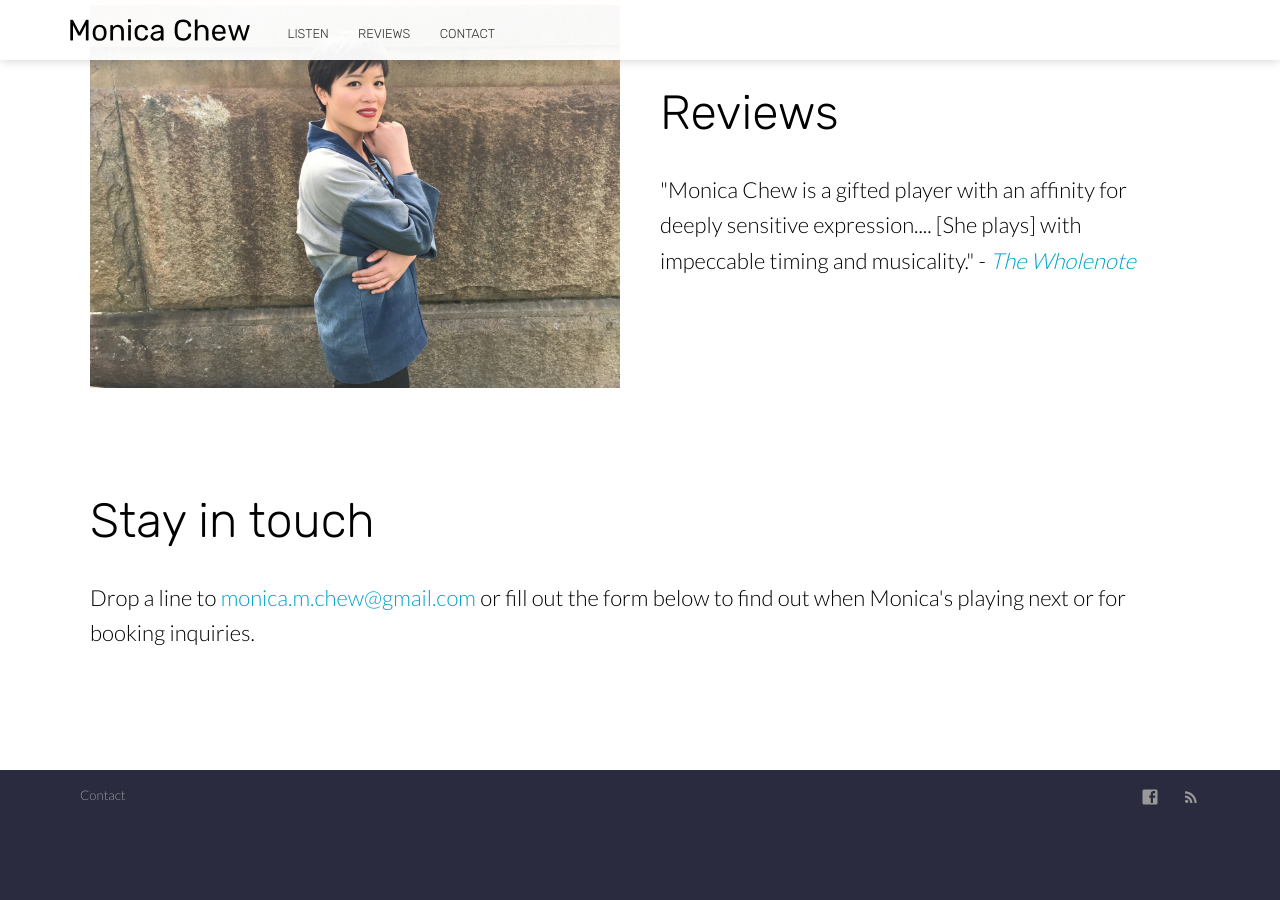
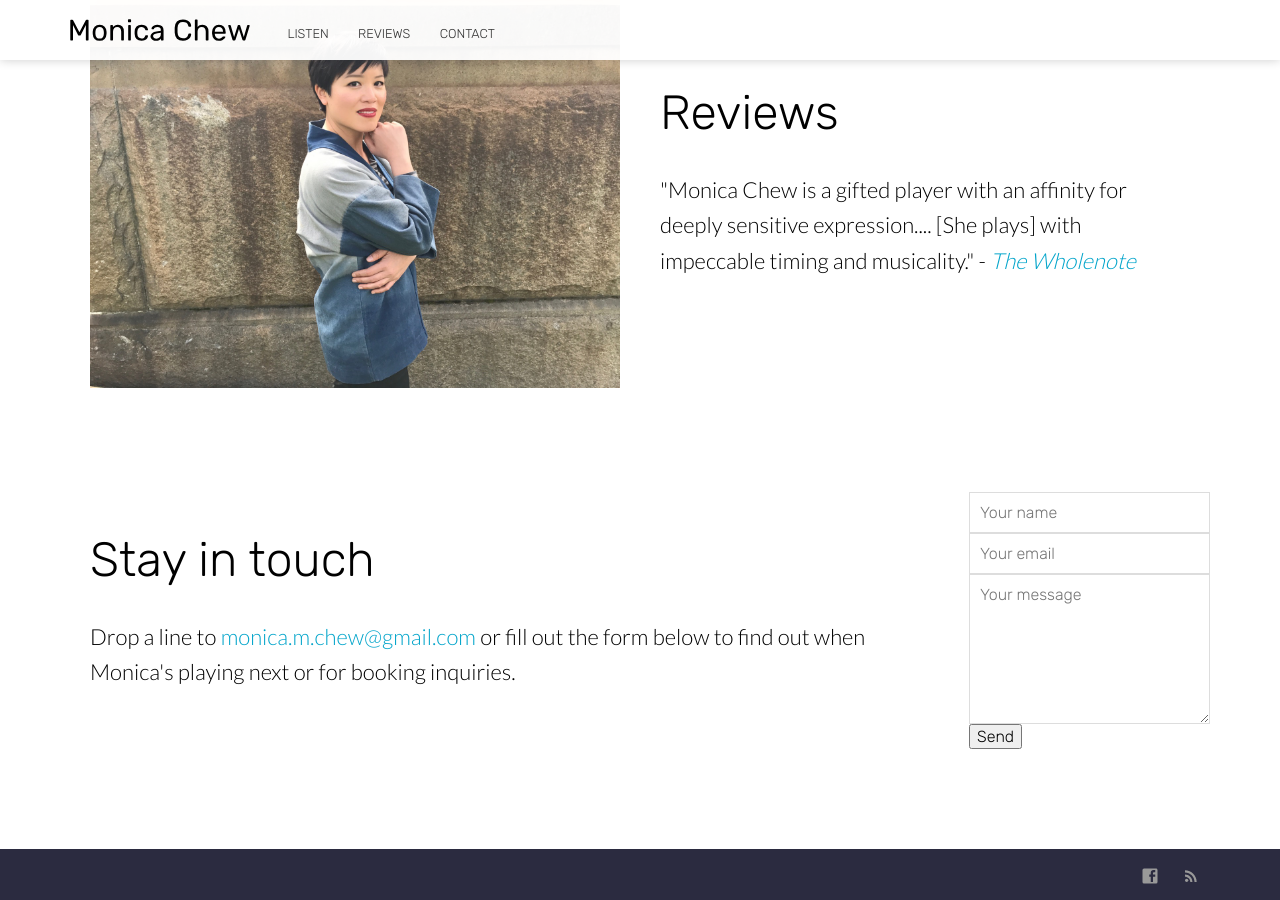
Before and after one commit to monicachew/monicachew.github.io, a Jekyll site: the page built from index.html, in a window 1280 px wide and 900 px high, scrolled down 1641 px. Built offline with Jekyll 4.4.1, drawn with Linux system fonts in a browser that asks for light colours; nearby versions of some CDN libraries; before the commit the page ends 2462 px from its top, so only the background shows below that.

Commit message:
Add contact form

```diff
--- a/_data/footer.yml
+++ b/_data/footer.yml
@@ -1,6 +1,4 @@
 left_links:
-  - name: Contact
-    link: /#contact
 right_links:
   - name:
     link: 'https://facebook.com/monica.chew.presents'
--- a/index.html
+++ b/index.html
@@ -60,6 +60,12 @@
 					Drop a line to <a data-cms-editor-link-style="undefined" href="mailto:monica.m.chew@gmail.com?subject=Web%20contact%20form&amp;body=Your%20message%20here!">monica.m.chew@gmail.com</a> or fill out the form below to find out when Monica's playing next or for booking inquiries.
 				</p>
 			</div>
+			<form method="POST" action="https://formspree.io/monica.m.chew@gmail.com">
+  <input type="text" name="name" placeholder="Your name">
+  <input type="email" name="email" placeholder="Your email">
+  <textarea name="message" placeholder="Your message"></textarea>
+  <button type="submit">Send</button>
+</form>
 		</div>
 	</section>
 
```
